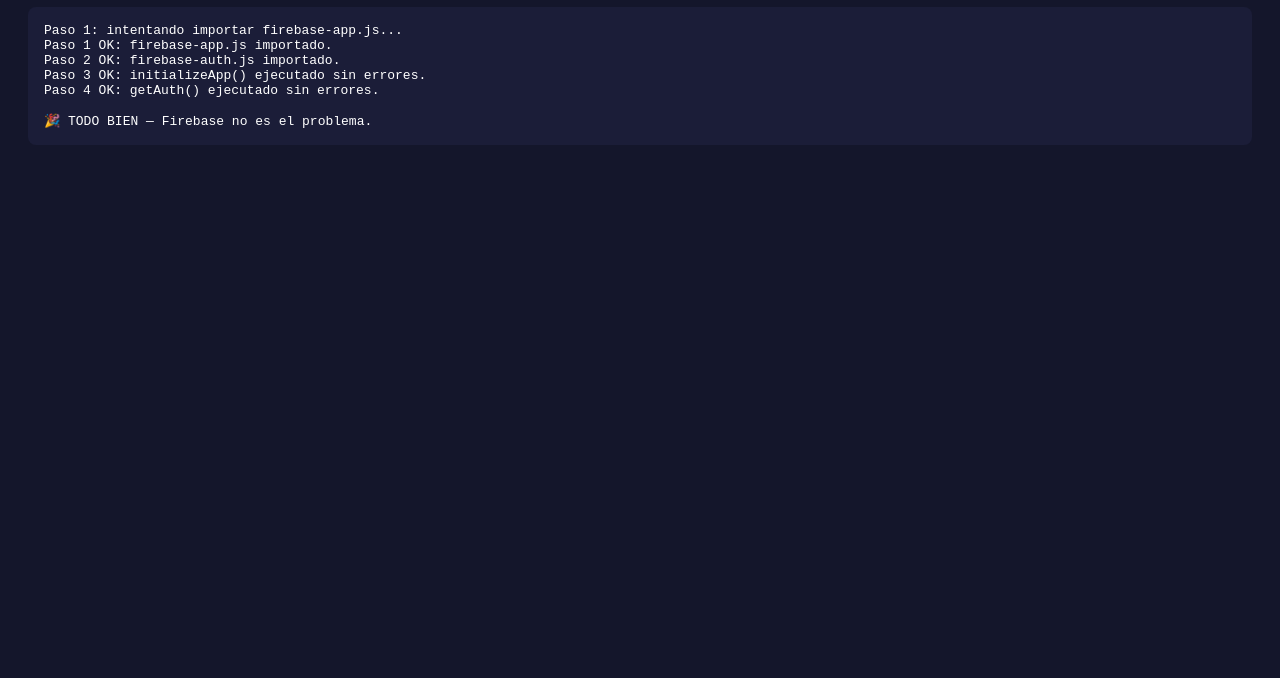
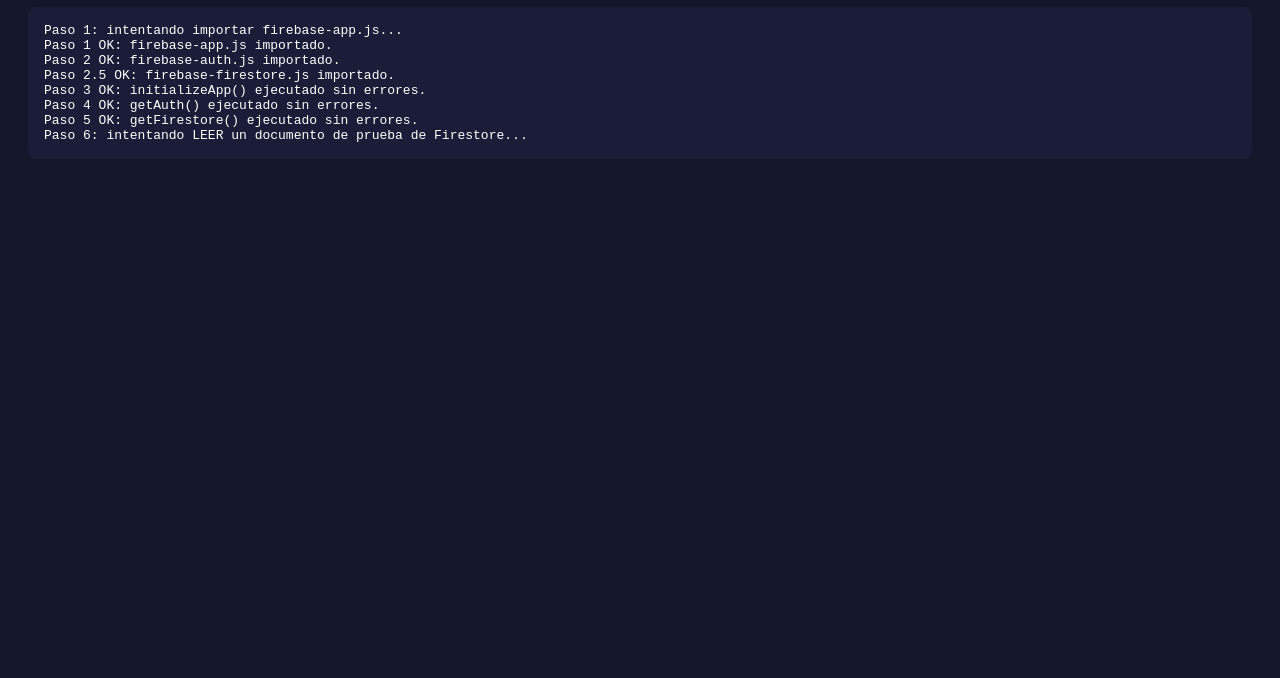
Before and after one commit to ZephyrXVex4z/Zephyr-Token-ZFT, a plain HTML site: page test3.html in a window 1280 px wide. Shown: the part 122-800 px from the top of the page. Drawn offline with Linux system fonts and the light colour scheme; no server answers.

Commit message:
Update test3.html

```diff
--- a/test3.html
+++ b/test3.html
@@ -29,6 +29,9 @@
     const { getAuth, signInWithEmailAndPassword } = await import('https://www.gstatic.com/firebasejs/10.12.2/firebase-auth.js');
     detailEl.textContent += 'Paso 2 OK: firebase-auth.js importado.\n';
 
+    const { getFirestore, doc, getDoc } = await import('https://www.gstatic.com/firebasejs/10.12.2/firebase-firestore.js');
+    detailEl.textContent += 'Paso 2.5 OK: firebase-firestore.js importado.\n';
+
     const firebaseConfig = {
       apiKey: "AIzaSyAW1dR6J24tGhaxlYfrfgPUFbqO5pLd8E0",
       authDomain: "zephyr-token.firebaseapp.com",
@@ -44,9 +47,16 @@
     const auth = getAuth(app);
     detailEl.textContent += 'Paso 4 OK: getAuth() ejecutado sin errores.\n';
 
-    statusEl.textContent = '✅ Firebase se cargó e inicializó correctamente';
+    const db = getFirestore(app);
+    detailEl.textContent += 'Paso 5 OK: getFirestore() ejecutado sin errores.\n';
+
+    detailEl.textContent += 'Paso 6: intentando LEER un documento de prueba de Firestore...\n';
+    const testSnap = await getDoc(doc(db, "usernames", "___test_conexion___"));
+    detailEl.textContent += `Paso 6 OK: lectura de Firestore respondió (existe=${testSnap.exists()}), sin errores de red/permiso.\n`;
+
+    statusEl.textContent = '✅ Firebase y Firestore funcionan correctamente';
     statusEl.style.color = '#5FD79A';
-    detailEl.textContent += '\n🎉 TODO BIEN — Firebase no es el problema.';
+    detailEl.textContent += '\n🎉 TODO BIEN — Firebase/Firestore no son el problema.';
 
   } catch (err) {
     statusEl.textContent = '❌ Firebase falló al cargar';
```
